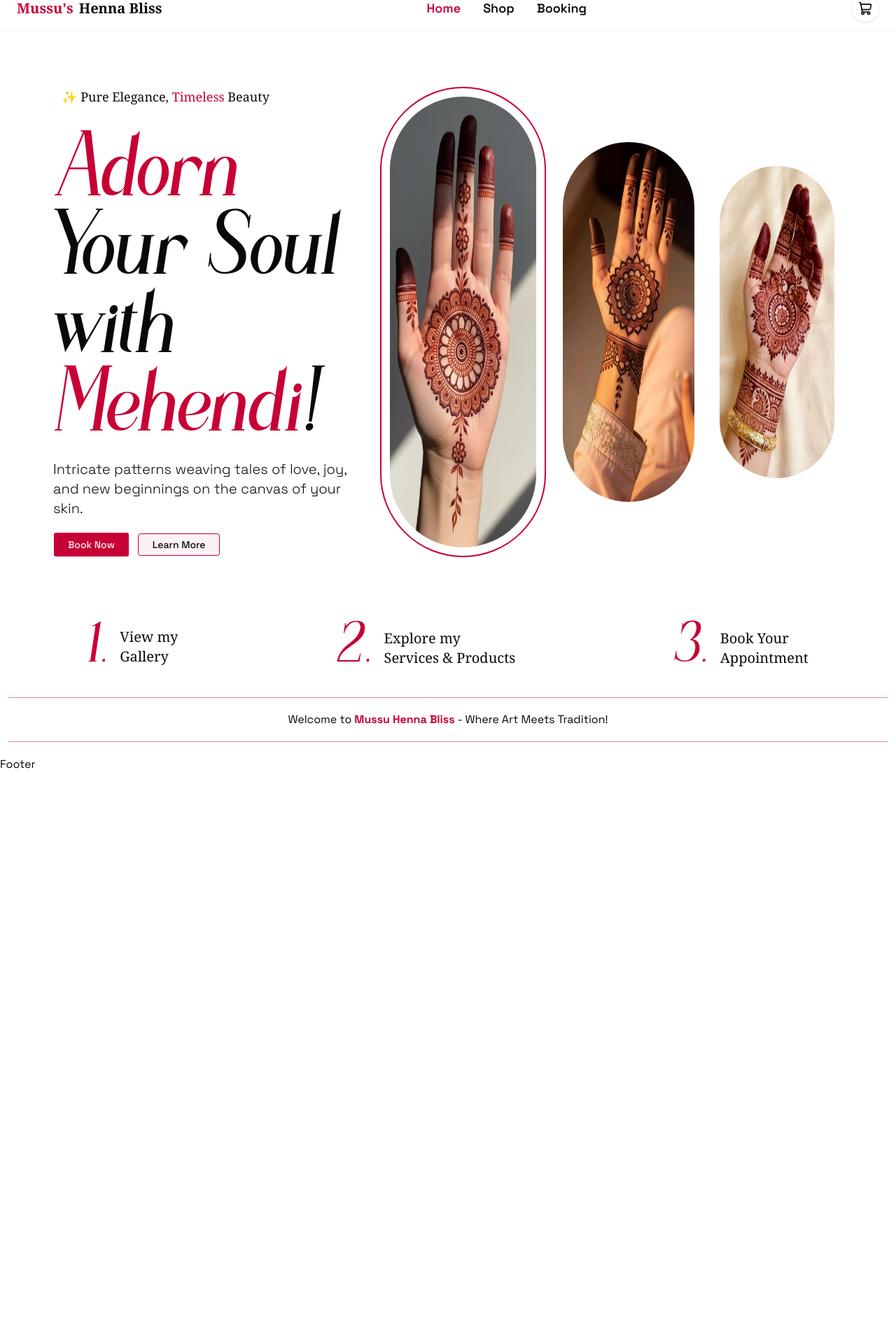
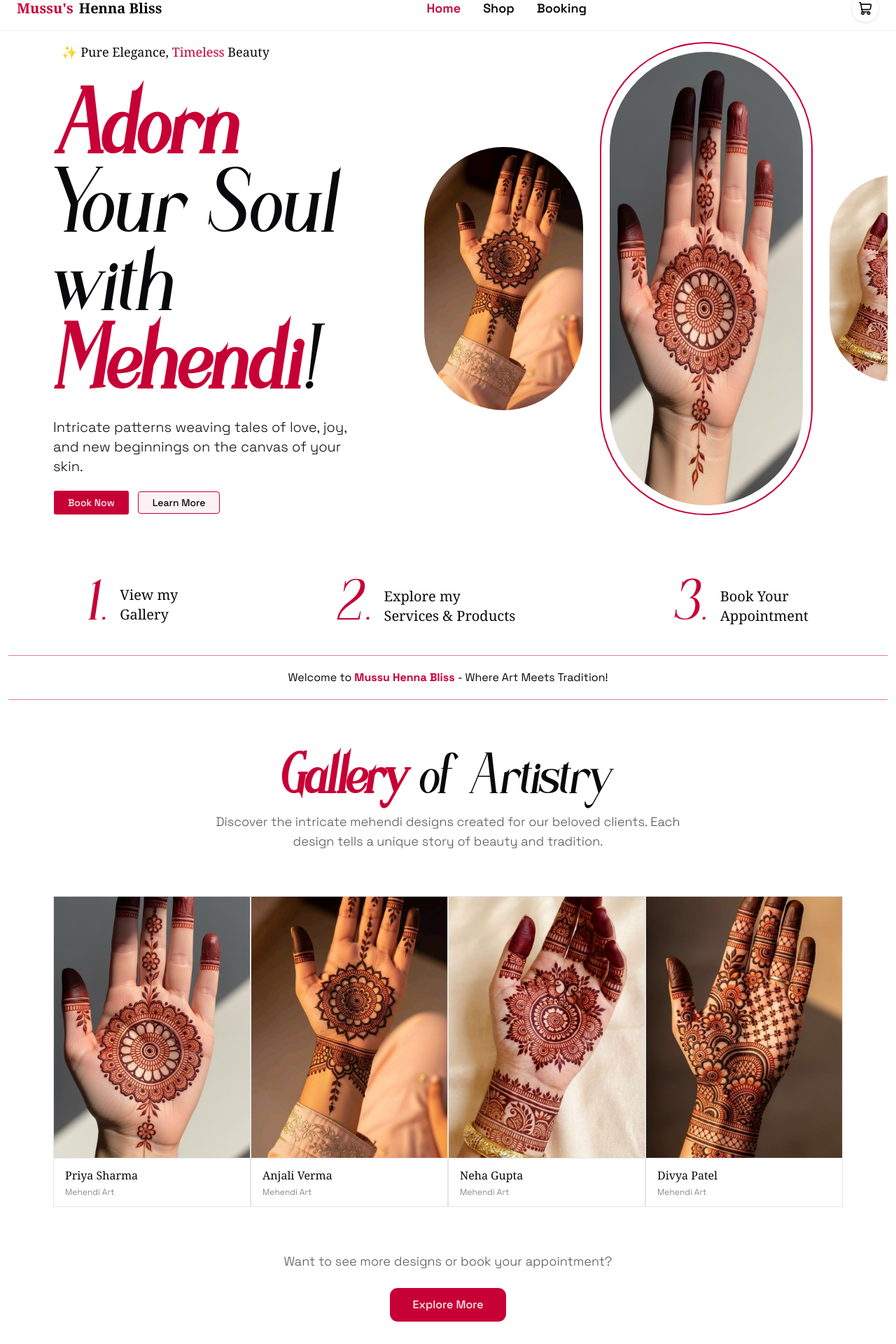
Before and after one commit to IshakShekh97/mussu-henna-bliss, a Next.js app: page / in a window 1280 px wide. Shown: the part 20-1940 px from the top of the page at 70% size. Before the commit the page ends 1124 px from the top, so only its background shows below. Built offline with nearby package versions, Linux system fonts and the light colour scheme; a web font is replaced by a local one.

Commit message:
Add Gallary component and integrate into HomePage; update Hero layout and styles; modify Navbar positioning; adjust SmoothScroll options; update package dependencies

```diff
--- a/app/(client)/page.tsx
+++ b/app/(client)/page.tsx
@@ -1,3 +1,4 @@
+import Gallary from "@/components/home/Gallary";
 import Hero from "@/components/home/Hero";
 import Welcome from "@/components/home/Welcome";
 import React from "react";
@@ -7,6 +8,7 @@ const HomePage = () => {
     <div>
       <Hero />
       <Welcome />
+      <Gallary />
     </div>
   );
 };
--- a/components/SmoothScroll.tsx
+++ b/components/SmoothScroll.tsx
@@ -13,10 +13,7 @@ export default function SmoothScroll({ children }: SmoothScrollProps) {
       options={{
         autoRaf: true,
         smoothWheel: true,
-        syncTouch: true,
-        touchMultiplier: 1,
-        lerp: 0.09,
-        duration: 1.2,
+        // syncTouch: true
       }}
     >
       {children}
--- a/components/common/Navbar.tsx
+++ b/components/common/Navbar.tsx
@@ -27,7 +27,7 @@ const Navbar = () => {
   const pathname = usePathname();
 
   return (
-    <header className="w-full sticky top-0 left-0 z-50  bg-background/70  backdrop-blur-xl">
+    <header className="w-full fixed top-0 left-0 z-50  bg-background/70  backdrop-blur-xl">
       <div className="mx-auto flex h-16 max-w-360 border-b border-border/50  items-center justify-between px-3 py-2 sm:px-4 md:px-6">
         <div className="flex items-center gap-2 text-xl font-semibold font-serif">
           <span className="text-primary">{"Mussu's"}</span>
--- /dev/null
+++ b/components/home/Gallary.tsx
@@ -0,0 +1,123 @@
+"use client";
+import React, { useState } from "react";
+import Image from "next/image";
+import { Loader2 } from "lucide-react";
+
+interface GalleryItem {
+  id: string;
+  customerName: string;
+  imagePath: string;
+  imageWidth: number;
+  imageHeight: number;
+}
+
+const galleryItems: GalleryItem[] = [
+  {
+    id: "1",
+    customerName: "Priya Sharma",
+    imagePath: "/images/hero-1.jpg",
+    imageWidth: 400,
+    imageHeight: 500,
+  },
+  {
+    id: "2",
+    customerName: "Anjali Verma",
+    imagePath: "/images/hero-2.jpg",
+    imageWidth: 500,
+    imageHeight: 400,
+  },
+  {
+    id: "3",
+    customerName: "Neha Gupta",
+    imagePath: "/images/hero-3.jpg",
+    imageWidth: 450,
+    imageHeight: 450,
+  },
+  {
+    id: "4",
+    customerName: "Divya Patel",
+    imagePath: "/images/hero-4.jpg",
+    imageWidth: 350,
+    imageHeight: 550,
+  },
+];
+
+const Gallary = () => {
+  const [loadedImages, setLoadedImages] = useState<Set<string>>(new Set());
+
+  const handleImageLoad = (id: string) => {
+    setLoadedImages((prev) => new Set(prev).add(id));
+  };
+
+  return (
+    <section className="w-full py-16 px-4 md:px-8 lg:px-16">
+      {/* Section Header */}
+      <div className="mb-16 text-center">
+        <h2 className="text-4xl md:text-5xl lg:text-6xl font-morlana font-light mb-4">
+          <span className="text-primary font-black">Gallery </span>
+          of Artistry
+        </h2>
+        <p className="text-base md:text-lg text-foreground/70 font-light max-w-2xl mx-auto">
+          Discover the intricate mehendi designs created for our beloved
+          clients. Each design tells a unique story of beauty and tradition.
+        </p>
+      </div>
+
+      {/* Gallery Grid */}
+      <div className="grid grid-cols-1 sm:grid-cols-2 lg:grid-cols-3 xl:grid-cols-4 gap-0 auto-rows-max">
+        {galleryItems.map((item) => (
+          <div
+            key={item.id}
+            className="group relative overflow-hidden rounded-none border border-border hover:border-primary/50 transition-all duration-300 hover:shadow-lg hover:shadow-primary/10"
+          >
+            {/* Image Container - Fixed aspect ratio */}
+            <div className="relative w-full aspect-3/4 bg-secondary overflow-hidden">
+              {!loadedImages.has(item.id) && (
+                <div className="absolute inset-0 flex items-center justify-center bg-secondary/50">
+                  <Loader2 className="w-6 h-6 animate-spin text-primary" />
+                </div>
+              )}
+
+              <Image
+                src={item.imagePath}
+                alt={`Mehendi design for ${item.customerName}`}
+                fill
+                sizes="(max-width: 640px) 100vw, (max-width: 1024px) 50vw, (max-width: 1280px) 33vw, 25vw"
+                className={`object-cover transition-transform duration-300 group-hover:scale-105 ${
+                  loadedImages.has(item.id) ? "opacity-100" : "opacity-0"
+                }`}
+                onLoad={() => handleImageLoad(item.id)}
+                priority={parseInt(item.id) <= 4}
+              />
+
+              {/* Overlay Gradient */}
+              <div className="absolute inset-0 bg-linear-to-t from-black/60 via-transparent to-transparent opacity-0 group-hover:opacity-100 transition-opacity duration-300" />
+            </div>
+
+            {/* Customer Name Badge */}
+            <div className="relative px-4 py-3 bg-card border-t border-border">
+              <p className="text-sm md:text-base font-serif text-foreground font-medium truncate">
+                {item.customerName}
+              </p>
+              <p className="text-xs text-foreground/60 font-light mt-1">
+                Mehendi Art
+              </p>
+            </div>
+          </div>
+        ))}
+      </div>
+
+      {/* Footer CTA */}
+      <div className="mt-16 text-center">
+        <p className="text-lg text-foreground/70 font-light mb-6">
+          Want to see more designs or book your appointment?
+        </p>
+        <button className="px-8 py-3 bg-primary text-primary-foreground rounded-md font-medium hover:bg-primary/90 transition-colors duration-300">
+          Explore More
+        </button>
+      </div>
+    </section>
+  );
+};
+
+export default Gallary;
--- a/components/home/Hero.tsx
+++ b/components/home/Hero.tsx
@@ -1,33 +1,33 @@
 "use client";
 
-import React from "react";
+import { Button } from "@/components/ui/button";
 import Link from "next/link";
-import { Button } from "../ui/button";
 import Image from "next/image";
 
 const Hero = () => {
   return (
     <main>
-      <section className="w-full grid grid-cols-5 items-center  gap-10 py-20 px-4 md:px-8 lg:px-16">
+      <section className="w-full overflow-hidden grid grid-cols-1 lg:grid-cols-5 items-center gap-10 py-20 px-4 md:px-8 lg:px-16">
         {/* Left Column */}
-        <div className="w-full h-full flex flex-col items-start justify-center col-span-2">
+        <div className="w-full h-full flex flex-col items-start justify-center col-span-1 lg:col-span-2">
           {/* Top Heading */}
-          <div className="text-lg font-light mb-5 ml-3 font-serif">
+          <div className="text-lg font-light mb-5 ml-3 font-serif w-full max-lg:text-center">
             ✨ Pure Elegance, <span className="text-primary">Timeless</span>{" "}
             Beauty
           </div>
           {/* Main Heading */}
-          <div className="text-8xl font-morlana font-light mt-5 tracking-wide xl:leading-28 leading-16 ">
-            <span className="text-primary">Adorn </span>
-            Your Soul with <span className="text-primary">Mehendi</span>!
+          <div className="text-6xl md:text-7xl max-lg:text-center lg:text-8xl font-morlana font-light mt-3 md:mt-4 lg:mt-6 lg:tracking-wide leading-20 md:leading-24 lg:leading-28">
+            <span className="text-primary font-black">Adorn </span>
+            Your Soul with{" "}
+            <span className="text-primary font-black">Mehendi</span>!
           </div>
           {/* Description */}
-          <div className="text-xl font-light mt-4">
+          <div className="text-base max-lg:text-center max-md:max-w-[70%] max-lg:max-w-[80%] max-lg:mx-auto lg:text-xl font-light mt-4">
             Intricate patterns weaving tales of love, joy, and new beginnings on
             the canvas of your skin.
           </div>
           {/* CTA Buttons */}
-          <div className="flex items-center justify-center gap-3 mt-5">
+          <div className="flex items-center justify-center gap-3 mt-5 max-lg:w-full">
             <Button size={"lg"} className="rounded px-5 py-3" asChild>
               <Link href={"/book"}>Book Now</Link>
             </Button>
@@ -41,34 +41,38 @@ const Hero = () => {
         </div>
 
         {/* Right Column */}
-        <div className="h-full w-full flex items-center justify-center md:col-span-3  gap-3">
-          <div className="relative h-full w-80 rounded-[25rem] overflow-hidden border-2 border-primary">
+        <div className="h-full w-4xl flex items-center lg:justify-center col-span-1 lg:col-span-3 gap-3">
+          <div className="relative h-[80%] lg:w-[28%] md:h-100 md:w-[23%] w-[17%] rounded-[25rem] overflow-hidden">
+            <Image
+              src={"/images/hero-2.jpg"}
+              alt="Hero Image"
+              fill
+              sizes="(max-width: 768px) 100vw, (max-width: 1200px) 50vw, 33vw"
+              className="p-3 rounded-[25rem] object-top"
+            />
+          </div>
+
+          <div className="relative lg:h-full lg:w-[34%] md:h-120 md:w-[25%] h-80 w-[20%] rounded-[25rem] overflow-hidden border-2 border-primary">
             <Image
               src={"/images/hero-1.jpg"}
               alt="Hero Image"
               fill
+              sizes="(max-width: 768px) 20vw, (max-width: 1200px) 25vw, 34vw"
               className="p-3 rounded-[25rem] object-top"
             />
           </div>
 
-          <div className="relative h-[80%] w-72 rounded-[25rem] overflow-hidden">
-            <Image
-              src={"/images/hero-2.jpg"}
-              alt="Hero Image"
-              fill
-              className="p-3 rounded-[25rem] object-top"
-            />
-          </div>
-
-          <div className="relative h-[70%] w-64 rounded-[25rem] overflow-hidden">
+          <div className="relative h-[70%] lg:w-[24%] md:h-80 md:w-[20%] w-[15%] rounded-[25rem] overflow-hidden">
             <Image
               src={"/images/hero-3.jpg"}
               alt="Hero Image"
               fill
+              sizes="(max-width: 768px) 15vw, (max-width: 1200px) 20vw, 24vw"
               className="p-3 rounded-[25rem] object-top"
             />
           </div>
         </div>
+        {/* Right Column */}
       </section>
     </main>
   );
--- a/package.json
+++ b/package.json
@@ -11,6 +11,7 @@
   "dependencies": {
     "class-variance-authority": "^0.7.1",
     "clsx": "^2.1.1",
+    "framer-motion": "^12.39.0",
     "lenis": "^1.3.23",
     "lucide-react": "^1.11.0",
     "next": "16.2.4",
```
Also changed, not shown: 1 other file (tests, documents, lock files or other folders).
